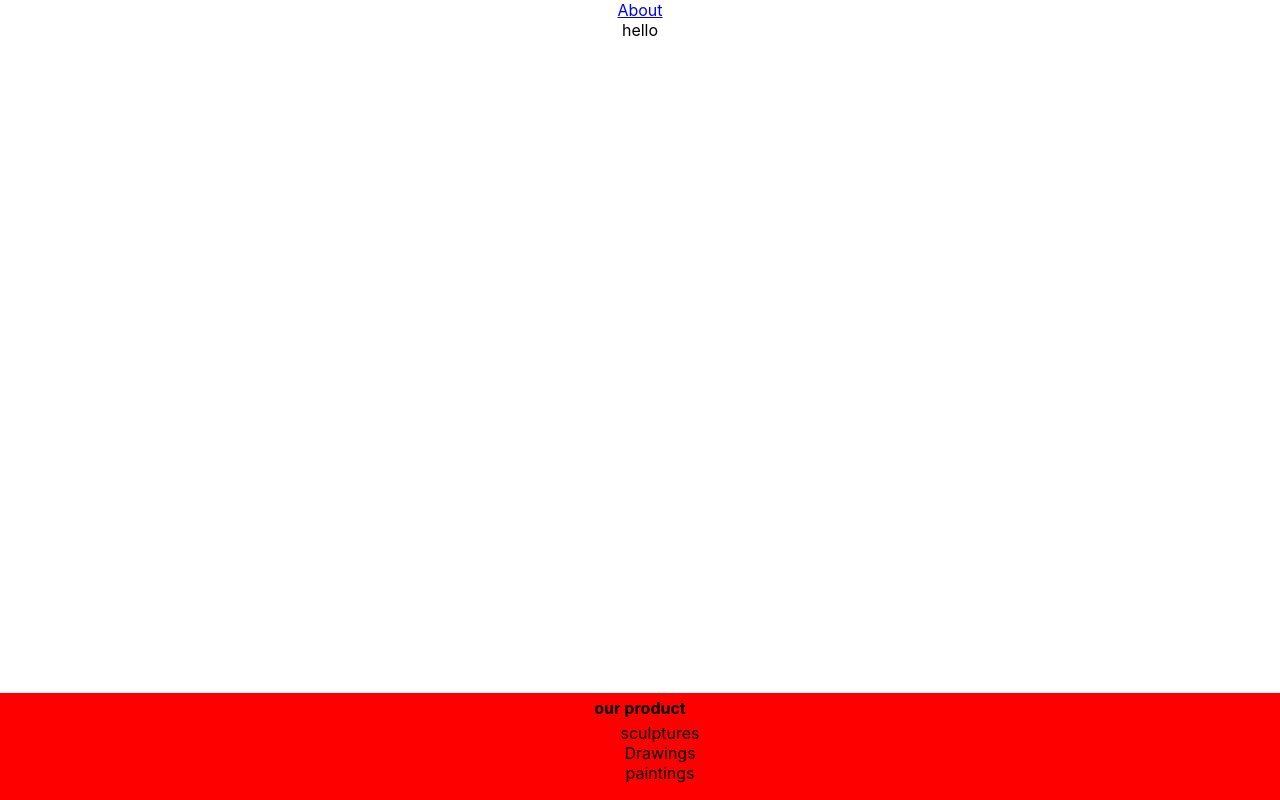
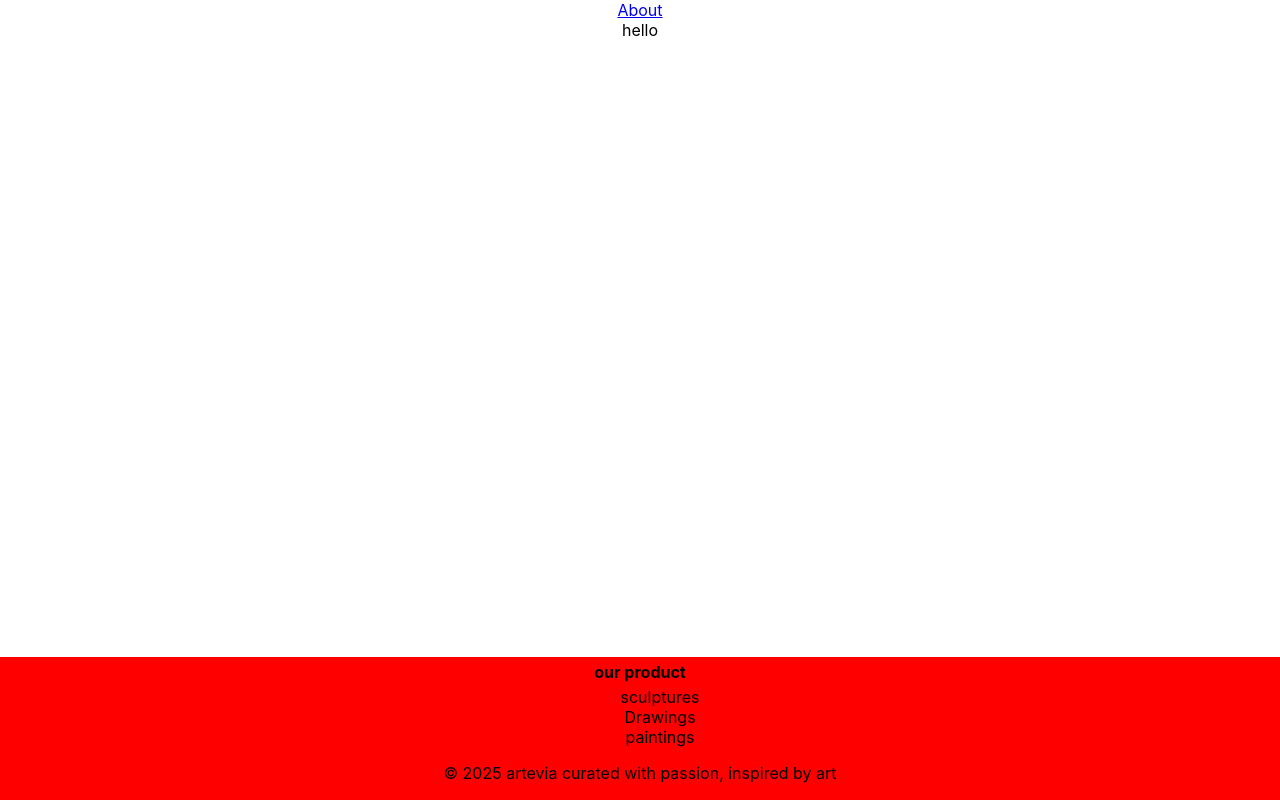
Before and after one commit to Kris-Ekiteles/artevia, a React (Create React App) app: page /about in a window 1280 px wide. Built offline with nearby package versions, Linux system fonts and the light colour scheme.

Commit message:
copyright

```diff
--- a/src/components/Footer.js
+++ b/src/components/Footer.js
@@ -11,6 +11,9 @@ const Footer = () => {
   <li>paintings</li>
 </ul>
        </div>
+       <div className='bottom'>
+        <p>&copy; 2025 artevia curated with passion, inspired by art</p>
+       </div>
 
     </div>
   )
```
